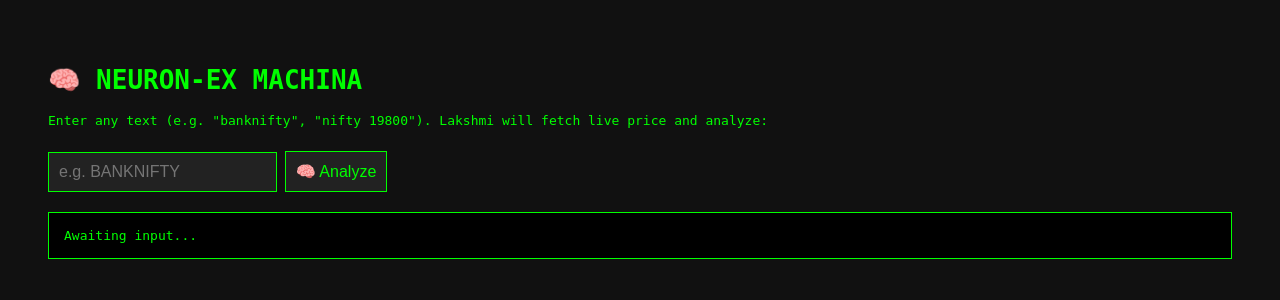
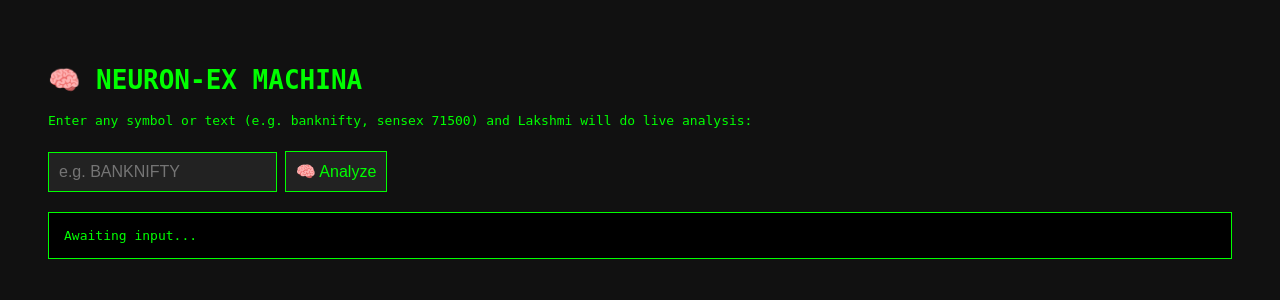
Before and after one commit to Lakshmi-Ai-Market/Lakshmi-Ai-Market, a Flask app: page /neuron in a window 1280 px wide. Shown: the top 300 px of the page. Run offline with Flask 3, Linux system fonts and the light colour scheme.

Commit message:
Update neuron.html

```diff
--- a/templates/neuron.html
+++ b/templates/neuron.html
@@ -29,7 +29,7 @@
 </head>
 <body>
   <h1>🧠 NEURON-EX MACHINA</h1>
-  <p>Enter any text (e.g. "banknifty", "nifty 19800"). Lakshmi will fetch live price and analyze:</p>
+  <p>Enter any symbol or text (e.g. <code>banknifty</code>, <code>sensex 71500</code>) and Lakshmi will do live analysis:</p>
   <input type="text" id="symbolInput" placeholder="e.g. BANKNIFTY" />
   <button onclick="submitSymbol()">🧠 Analyze</button>
 
@@ -37,33 +37,44 @@
 
   <script>
     async function submitSymbol() {
-      const symbol = document.getElementById("symbolInput").value;
+      const symbol = document.getElementById("symbolInput").value.trim();
+      if (!symbol) {
+        document.getElementById("resultBox").innerText = "❌ Please enter a symbol or text.";
+        return;
+      }
+
+      document.getElementById("resultBox").innerText = "⏳ Analyzing...";
+
+      try {
         const res = await fetch("/neuron", {
           method: "POST",
           headers: { "Content-Type": "application/json" },
-        body: JSON.stringify({ symbol: symbol })
+          body: JSON.stringify({ message: symbol })
         });
 
         const data = await res.json();
 
-      if (data.error) {
-        document.getElementById("resultBox").innerText = "❌ " + data.error;
+        if (data.reply && !data.symbol) {
+          document.getElementById("resultBox").innerText = data.reply;
           return;
         }
 
-      document.getElementById("resultBox").innerHTML = `
+        document.getElementById("resultBox").innerText = `
 Symbol: ${data.symbol}
 Live Price (LTP): ₹${data.price}
 Signal: ${data.signal}
-Confidence: ${data.confidence}%
+Confidence: ${data.confidence}
 Entry: ₹${data.entry}
-SL: ₹${data.sl}
+Stoploss: ₹${data.sl}
 Target: ₹${data.target}
 Time: ${data.time}
 
 Lakshmi says:
 ${data.lakshmi_reply}
-      `;
+        `.trim();
+      } catch (err) {
+        document.getElementById("resultBox").innerText = "❌ Failed to analyze. Please try again.";
+      }
     }
   </script>
 </body>
```
Lines whose indentation alone changed are shown as unchanged.
